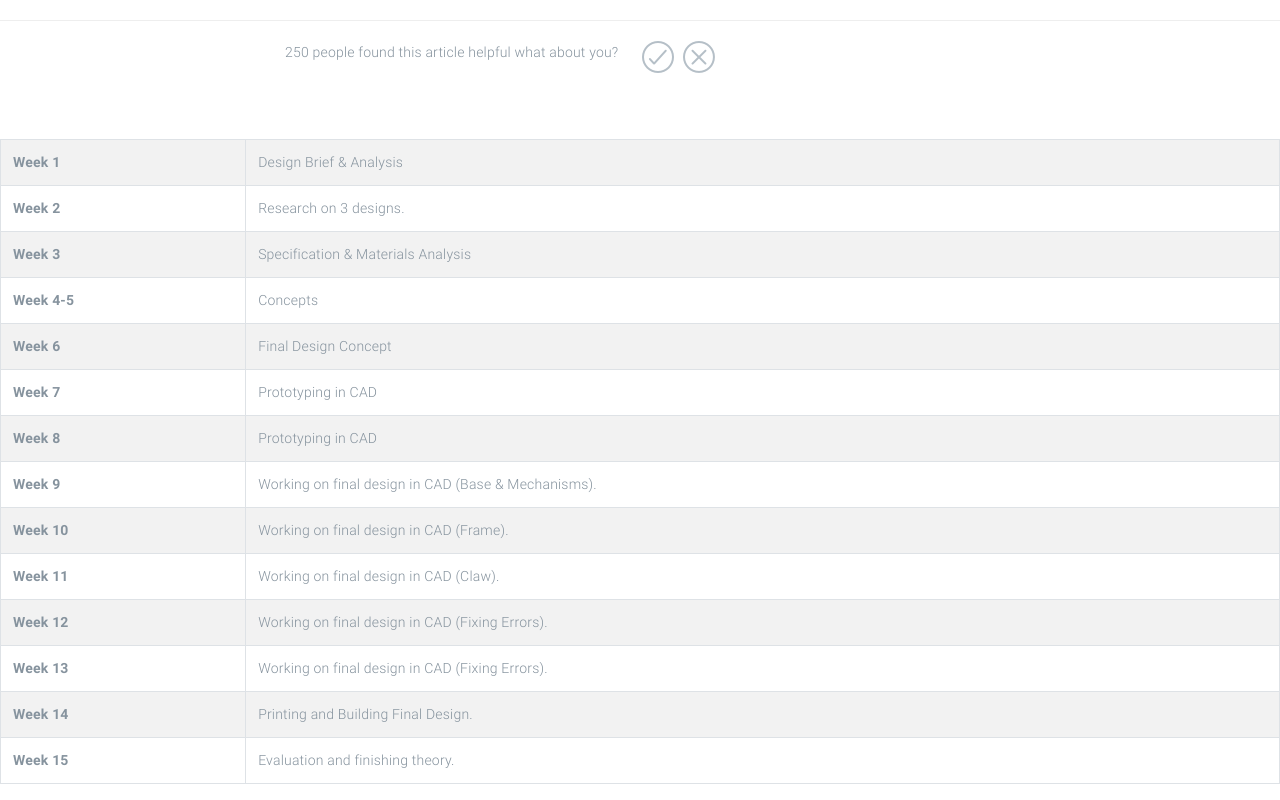
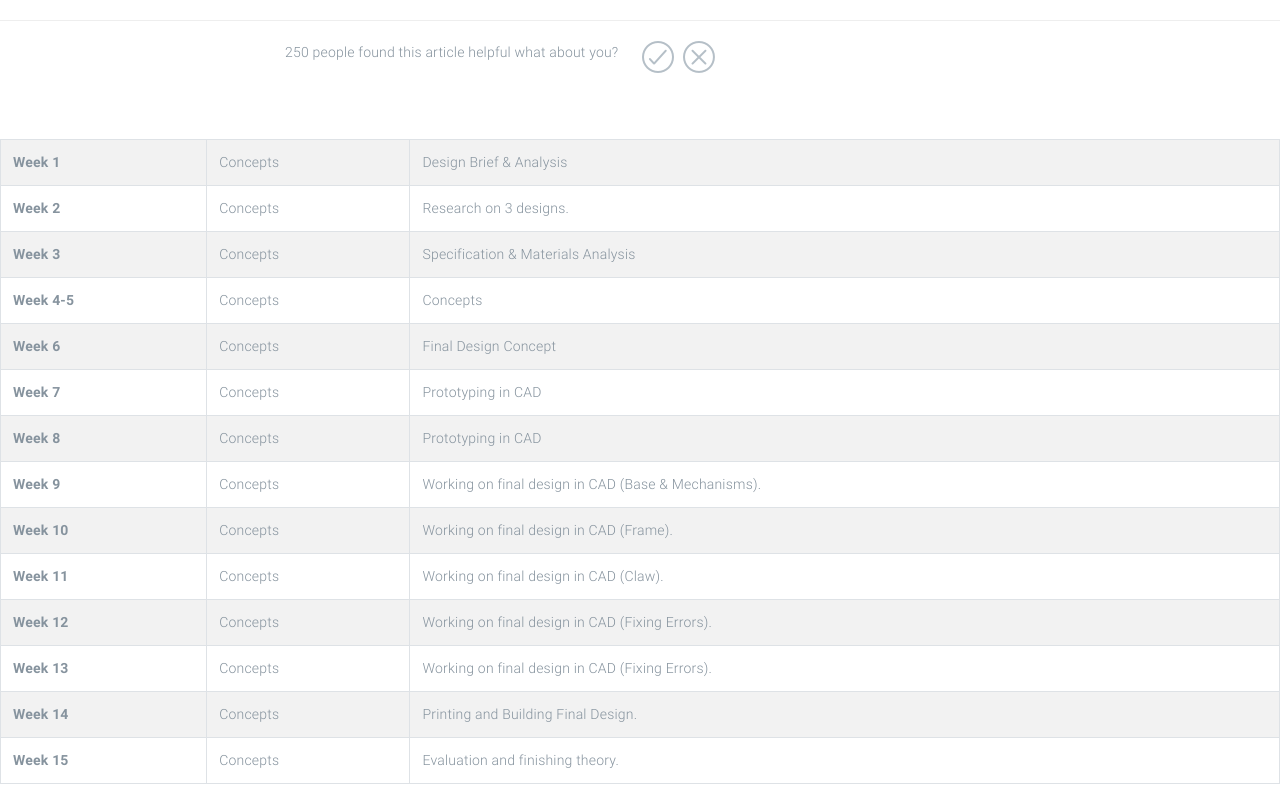
Before and after one commit to JaydenDownes/Altra-01-Robotic-Arm-Documentation, a plain HTML site: page index.html in a window 1280 px wide. Shown: the part 5408-6208 px from the top of the page. Drawn offline with Linux system fonts and the light colour scheme; files whose address does not match are found by name.

Commit message:
Update index.html

```diff
--- a/index.html
+++ b/index.html
@@ -208,59 +208,73 @@ These designs all come with advantages and disadvantages, for example a precise
                                     <tbody>
                                     <tr>
                                         <th scope="row">Week 1</th>
+                                        <td>Concepts</td>
                                         <td>Design Brief & Analysis</td>
                                     </tr>
                                    <tr>
                                         <th scope="row">Week 2</th>
+                                       <td>Concepts</td>
                                         <td>Research on 3 designs.</td>
                                     </tr>
                                     <tr>
                                         <th scope="row">Week 3</th>
+                                        <td>Concepts</td>
                                         <td>Specification & Materials Analysis</td>
                                     </tr>
                                         <tr>
                                         <th scope="row">Week 4-5</th>
+                                            <td>Concepts</td>
                                         <td>Concepts</td>
                                     </tr>
                                         <tr>
                                         <th scope="row">Week 6</th>
+                                            <td>Concepts</td>
                                         <td>Final Design Concept</td>
                                     </tr>
                                         <tr>
                                         <th scope="row">Week 7</th>
+                                            <td>Concepts</td>
                                         <td>Prototyping in CAD</td>
                                     </tr>
                                         <tr>
                                         <th scope="row">Week 8</th>
+                                            <td>Concepts</td>
                                         <td>Prototyping in CAD</td>
                                     </tr>
                                         <tr>
                                         <th scope="row">Week 9</th>
+                                            <td>Concepts</td>
                                         <td>Working on final design in CAD (Base & Mechanisms).</td>
                                     </tr>
 
                                         <tr>
                                         <th scope="row">Week 10</th>
+                                            <td>Concepts</td>
                                         <td>Working on final design in CAD (Frame).</td>
                                     </tr>
                                        <tr>
                                         <th scope="row">Week 11</th>
+                                           <td>Concepts</td>
                                         <td>Working on final design in CAD (Claw).</td>
                                     </tr>
                                         <tr>
                                         <th scope="row">Week 12</th>
+                                            <td>Concepts</td>
                                         <td>Working on final design in CAD (Fixing Errors).</td>
                                     </tr>
                                         <tr>
                                         <th scope="row">Week 13</th>
+                                            <td>Concepts</td>
                                         <td>Working on final design in CAD (Fixing Errors).</td>
                                     </tr>
                                         <tr>
                                         <th scope="row">Week 14</th>
+                                            <td>Concepts</td>
                                         <td>Printing and Building Final Design.</td>
                                     </tr>
                                     <tr>
                                         <th scope="row">Week 15</th>
+                                        <td>Concepts</td>
                                         <td>Evaluation and finishing theory.</td>
                                     </tr>
                                     </tbody>
```
